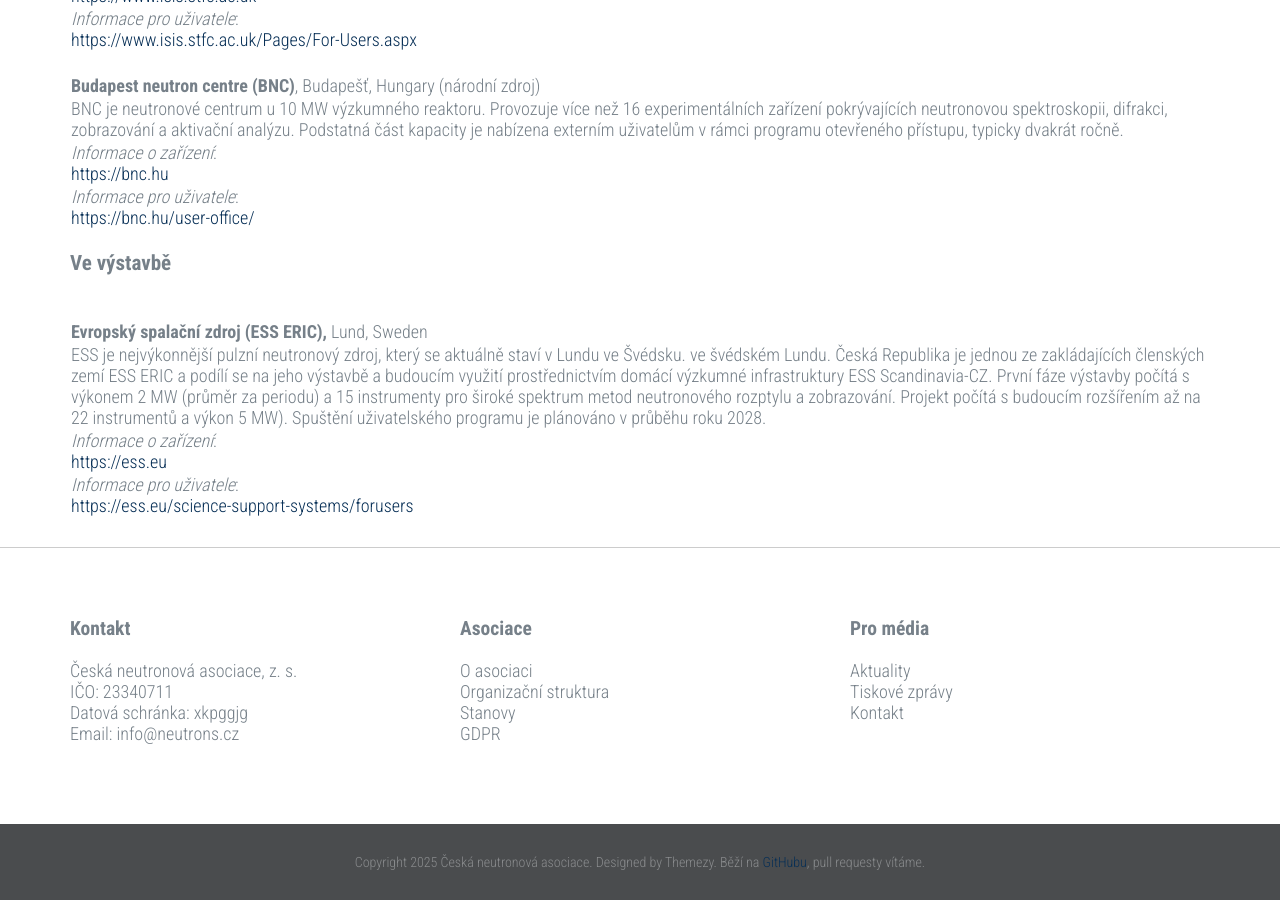
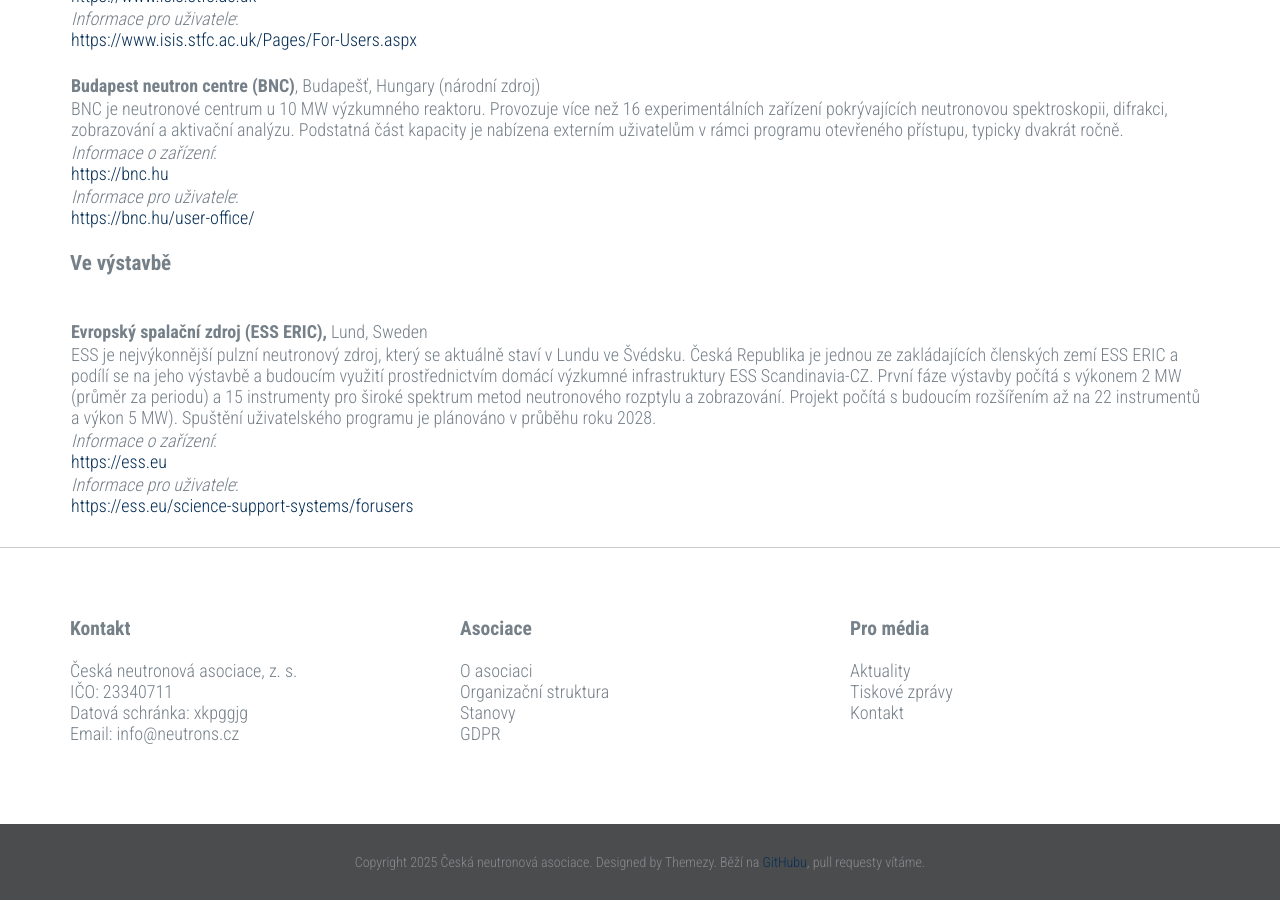
Before and after one commit to me2d09/neutrons.cz, a Jekyll site: the page built from infrastructure.md, in a window 1280 px wide and 900 px high, scrolled down 2256 px. Built offline with Jekyll 4.4.1, drawn with Linux system fonts in a browser that asks for light colours.

Commit message:
fixes typos

```diff
--- a/infrastructure.md
+++ b/infrastructure.md
@@ -25,7 +25,7 @@
 | --- |
 |**Laboratoř neutronové fyziky CANAM** (Ústav jaderné fyziky AV ČR) u **reaktoru LVR-15** (Centrum výzkumu Řež s.r.o.)|
 |ÚJF AV ČR provozuje u 10 MW [reaktoru LVR-15](https://www.cvrez.cz/cs/vyzkum-a-sluzby/provoz-reaktoru/vyzkumny-reaktor-lvr-15-12065) čtyři neutronové difraktometry určené zejména pro materiálový výzkum a jeden svazek vyhrazený pro analytické metody (hloubkové profilování a gama spektroskopie). V rámci infrastruktury CANAM jsou uživatelům dále k dispozici experimenty na zařízení pro neutronovou aktivační analýzu (NAA). Žádosti o měřicí čas lze podávat kdykoli prostřednictvím uživatelského portálu.|
-| _Informace o zařízení_:<br><https://www.ujf.cas.cz/cs/oddeleni/oddeleni-neutronovych-a-iontovych-metod/npl/><br><https://www.ujf.cas.cz/en/departments/department-of-neutron-and-ion-methods/npl/>
+| _Informace o zařízení_:<br><https://www.ujf.cas.cz/cs/oddeleni/oddeleni-neutronovych-a-iontovych-metod/npl/><br><https://www.ujf.cas.cz/en/departments/department-of-neutron-and-ion-methods/npl/> |
 | _Informace pro uživatele_:<br><https://www.ujf.cas.cz/en/research-development/large-research-infrastructures-and-centres/canam/open-access/> |
 
 ### Jinde v Evropě
@@ -70,10 +70,9 @@
 
 ### Ve výstavbě
 
-
 | |
 | --- |
 | **Evropský spalační zdroj (ESS ERIC),** Lund, Sweden |
-| ESS je nejvýkonnější pulzní neutronový zdroj, který se aktuálně staví v Lundu ve Švédsku. ve švédském Lundu. Česká Republika je jednou ze zakládajících členských zemí ESS ERIC a podílí se na jeho výstavbě a budoucím využití prostřednictvím domácí výzkumné infrastruktury ESS Scandinavia-CZ. První fáze výstavby počítá s výkonem 2 MW (průměr za periodu) a 15 instrumenty pro široké spektrum metod neutronového rozptylu a zobrazování. Projekt počítá s budoucím rozšířením až na 22 instrumentů a výkon 5 MW). Spuštění uživatelského programu je plánováno v průběhu roku 2028. |
+| ESS je nejvýkonnější pulzní neutronový zdroj, který se aktuálně staví v Lundu ve Švédsku. Česká Republika je jednou ze zakládajících členských zemí ESS ERIC a podílí se na jeho výstavbě a budoucím využití prostřednictvím domácí výzkumné infrastruktury ESS Scandinavia-CZ. První fáze výstavby počítá s výkonem 2 MW (průměr za periodu) a 15 instrumenty pro široké spektrum metod neutronového rozptylu a zobrazování. Projekt počítá s budoucím rozšířením až na 22 instrumentů a výkon 5 MW). Spuštění uživatelského programu je plánováno v průběhu roku 2028. |
 | _Informace o zařízení_:<br><https://ess.eu> |
 | _Informace pro uživatele_:<br><https://ess.eu/science-support-systems/forusers> |
```
